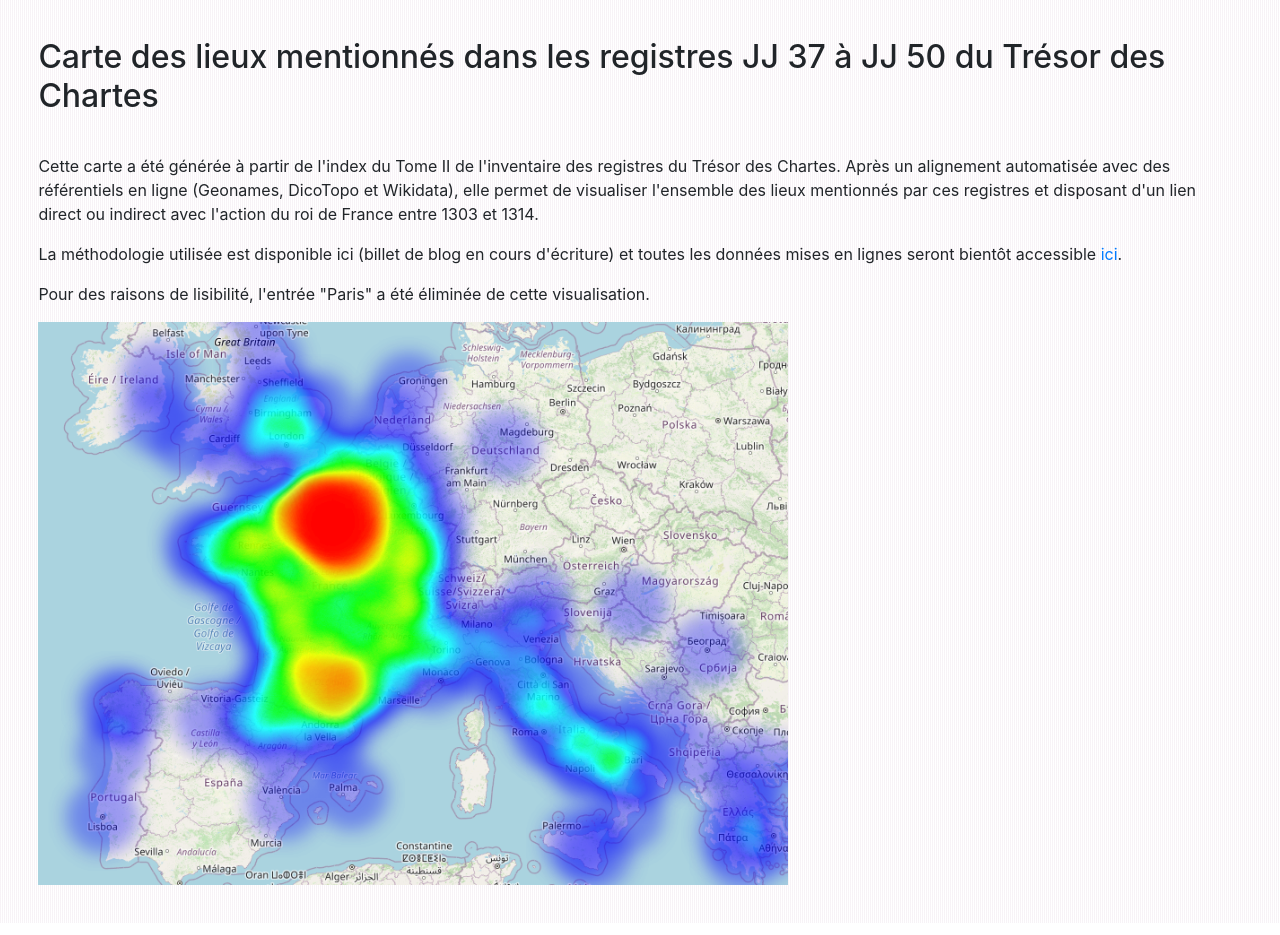
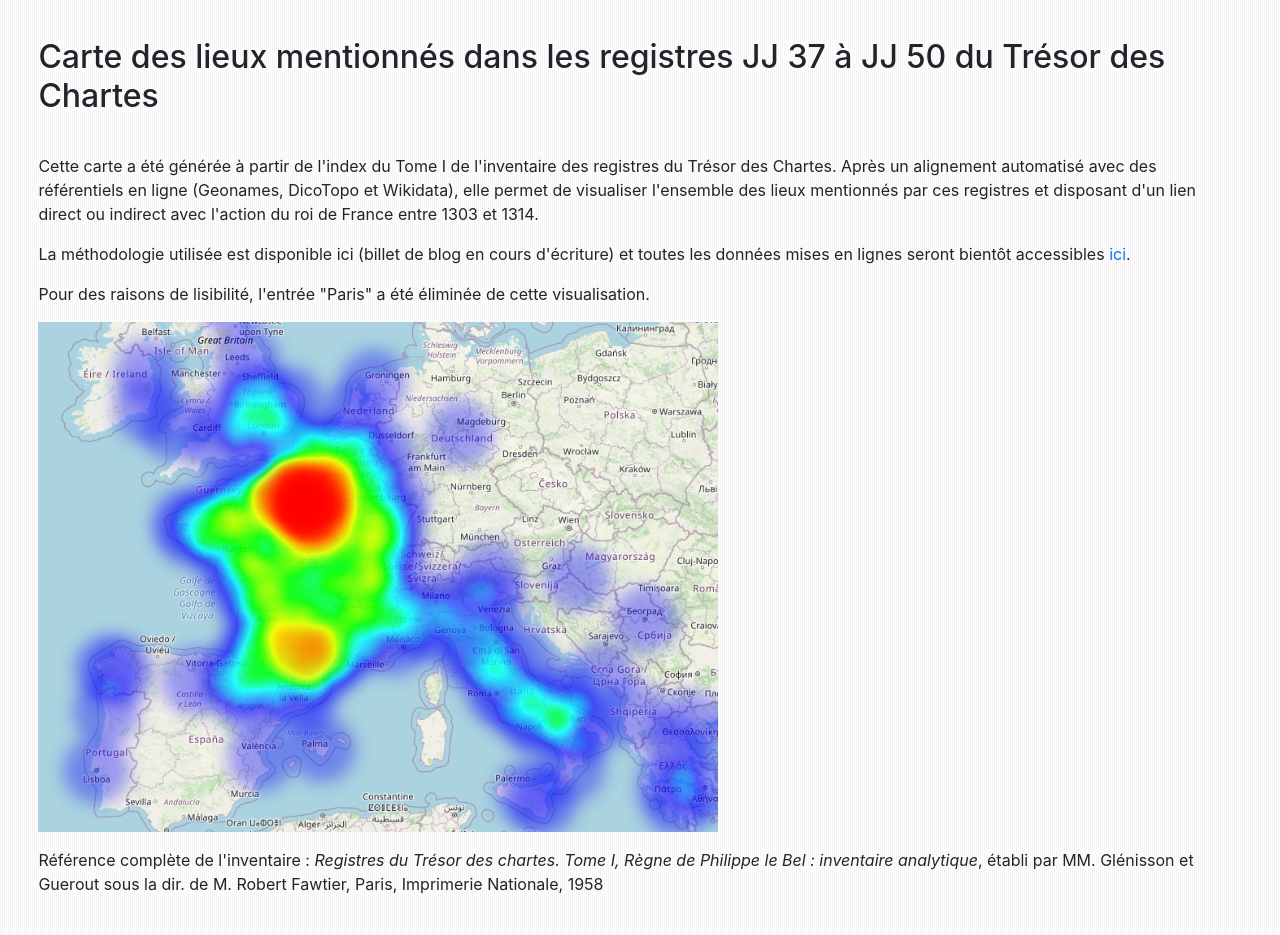
Before and after one commit to virgile-reignier/Carte-JJ37-50, a plain HTML site: page index.html in a window 1280 px wide. Drawn offline with nearby package versions, Linux system fonts and the light colour scheme.

Commit message:
Add bibliography

```diff
--- a/index.html
+++ b/index.html
@@ -8,17 +8,20 @@
         background-size: 2px 2px;">
             <h2 style="margin: 3%;">Carte des lieux mentionnés dans les registres JJ 37 à JJ 50 du Trésor des Chartes</h2>
             <div style="margin: 3%;">
-                <p>Cette carte a été générée à partir de l'index du Tome II de l'inventaire des registres du Trésor des Chartes.
-                Après un alignement automatisée avec des référentiels en ligne (Geonames, DicoTopo et Wikidata), elle permet de
+                <p>Cette carte a été générée à partir de l'index du Tome I de l'inventaire des registres du Trésor des Chartes.
+                Après un alignement automatisé avec des référentiels en ligne (Geonames, DicoTopo et Wikidata), elle permet de
                 visualiser l'ensemble des lieux mentionnés par ces registres et disposant d'un lien direct ou indirect avec
                 l'action du roi de France entre 1303 et 1314.</p>
 
                 <p>La méthodologie utilisée est disponible ici (billet de blog en cours d'écriture) et toutes les données mises en lignes
-                seront bientôt accessible <a target="_blak" href="https://heurist.huma-num.fr/heurist/?db=stutzmann_himanis">ici</a>.</p>
+                seront bientôt accessibles <a target="_blak" href="https://heurist.huma-num.fr/heurist/?db=stutzmann_himanis">ici</a>.</p>
 
                 <p>Pour des raisons de lisibilité, l'entrée "Paris" a été éliminée de cette visualisation.</p>
 
-                <a href="carte.html"><img alt="image" src="image.png" width="750px"/></a>
+                <p><a href="carte.html"><img alt="image" src="image.png" width="680px"/></a></p>
+
+                <p>Référence complète de l'inventaire : <i>Registres du Trésor des chartes. Tome I, Règne de Philippe le Bel : inventaire analytique</i>,
+                    établi par MM. Glénisson et Guerout sous la dir. de M. Robert Fawtier, Paris, Imprimerie Nationale, 1958</p>
             </div>
         </body>
     </head>
```
